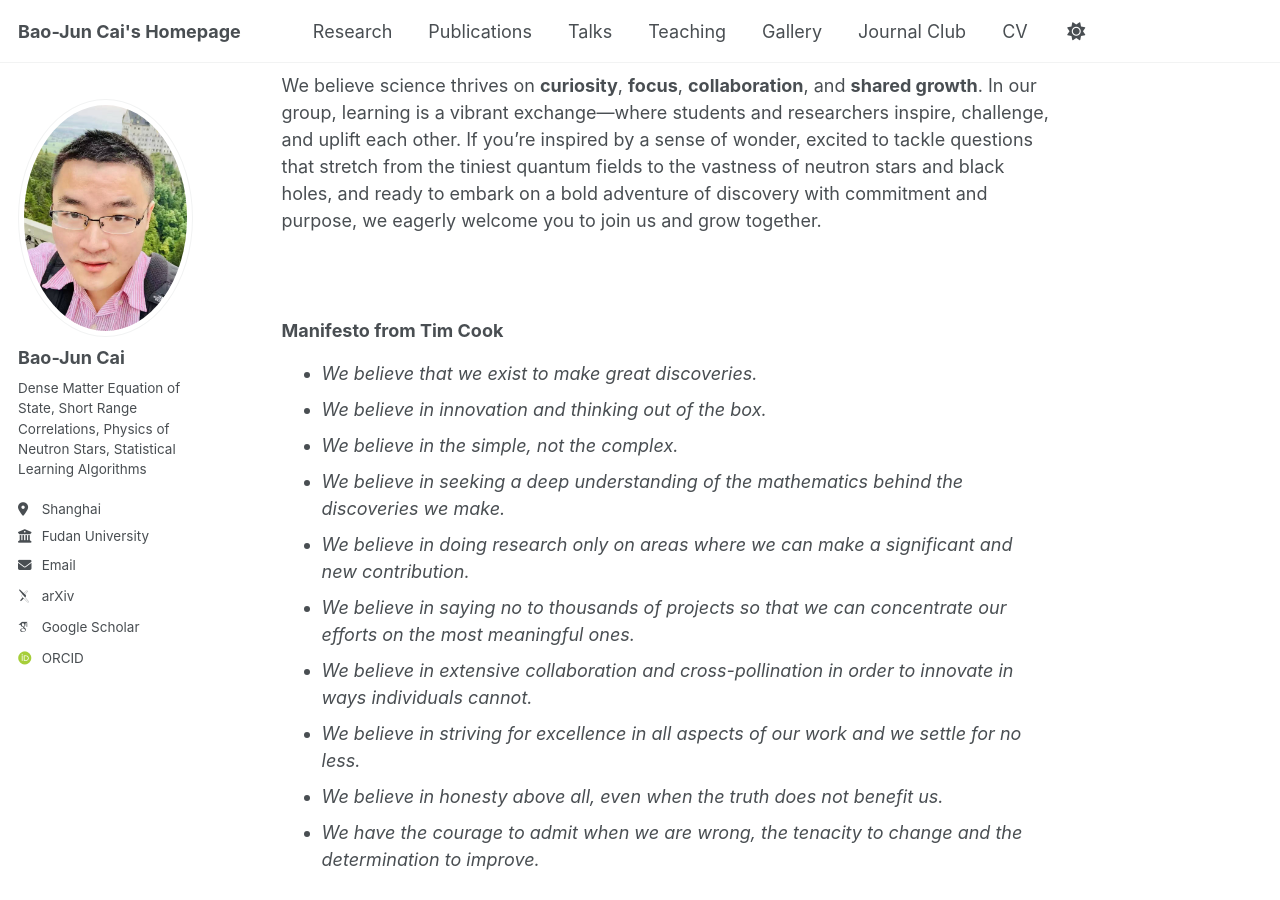
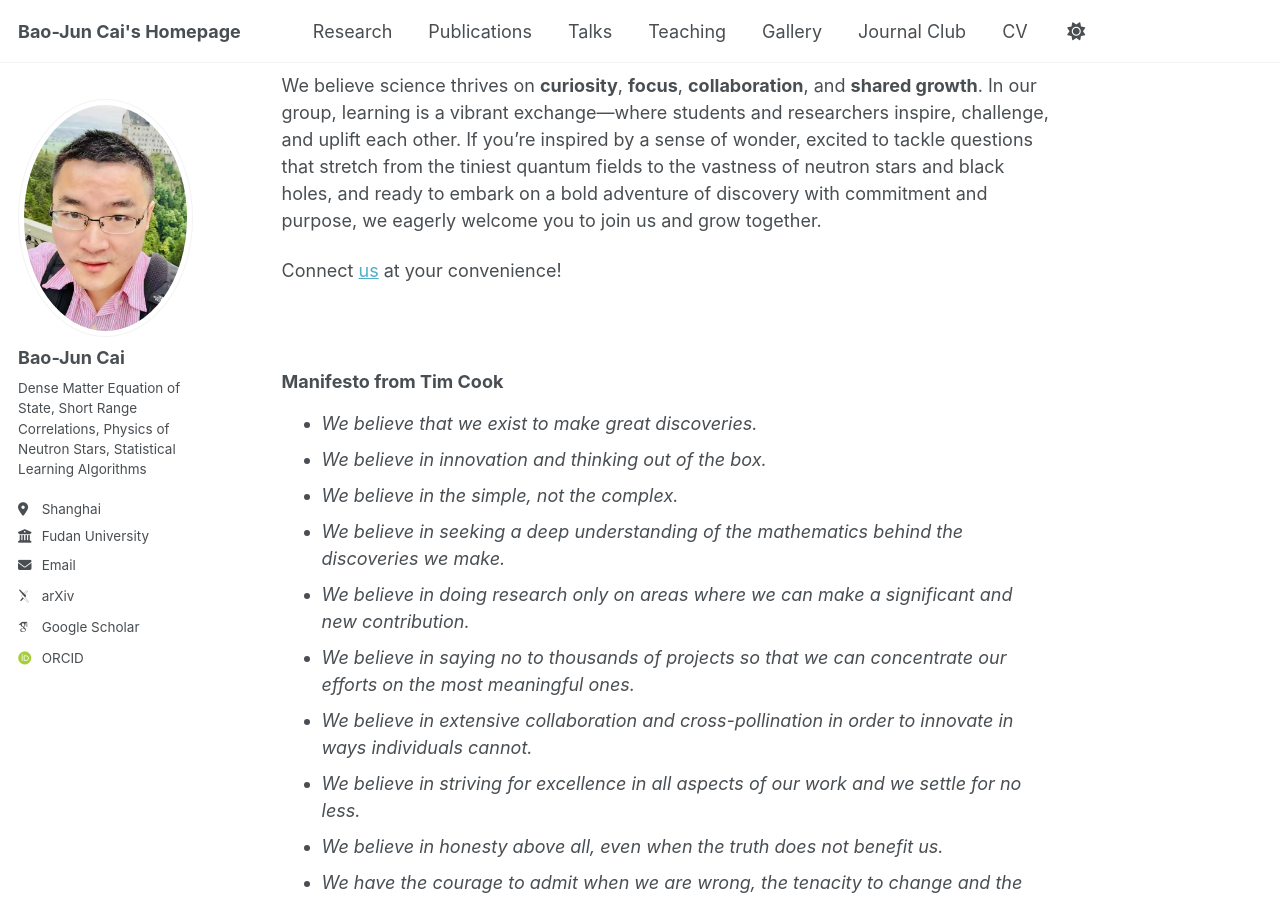
Before and after one commit to bjcai-phys/bjcai-phys.github.io, a Jekyll site: the page built from _pages/about.md, in a window 1280 px wide and 900 px high, scrolled down 756 px. Built offline with Jekyll 4.4.1, drawn with Linux system fonts in a browser that asks for light colours; some web fonts are replaced.

Commit message:
Update about.md

```diff
--- a/_pages/about.md
+++ b/_pages/about.md
@@ -18,6 +18,8 @@ redirect_from:
 We are a research group fueled by a passion to unravel our Universe at its most fundamental level. Central to our work is the **strong interaction**—the mighty force described by **Quantum Chromodynamics** that binds quarks and gluons into protons, neutrons, and atomic nuclei. We aim to unlock the secrets of **superdense matter** in neutron star cores under strong-field gravity in **General Relativity**, probe the **deep/fundamental structure of quantum systems**, and explore **exotic particles** born in extreme environments. Our research spans from the energetic dynamics of **heavy ion collisions** to the subtle **ripples of gravitational waves** traversing spacetime, pushing the boundaries of nuclear physics and astrophysics. Alongside, we leverage large-scale learning algorithms to decipher **complex data** and uncover **hidden truths** about the laws governing our Universe.
 
 We believe science thrives on **curiosity**, **focus**, **collaboration**, and **shared growth**. In our group, learning is a vibrant exchange—where students and researchers inspire, challenge, and uplift each other. If you’re inspired by a sense of wonder, excited to tackle questions that stretch from the tiniest quantum fields to the vastness of neutron stars and black holes, and ready to embark on a bold adventure of discovery with commitment and purpose, we eagerly welcome you to join us and grow together.
+
+Connect [us](bjcai@fudan.edu.cn) at your convenience!
 
 <br>
 
```
